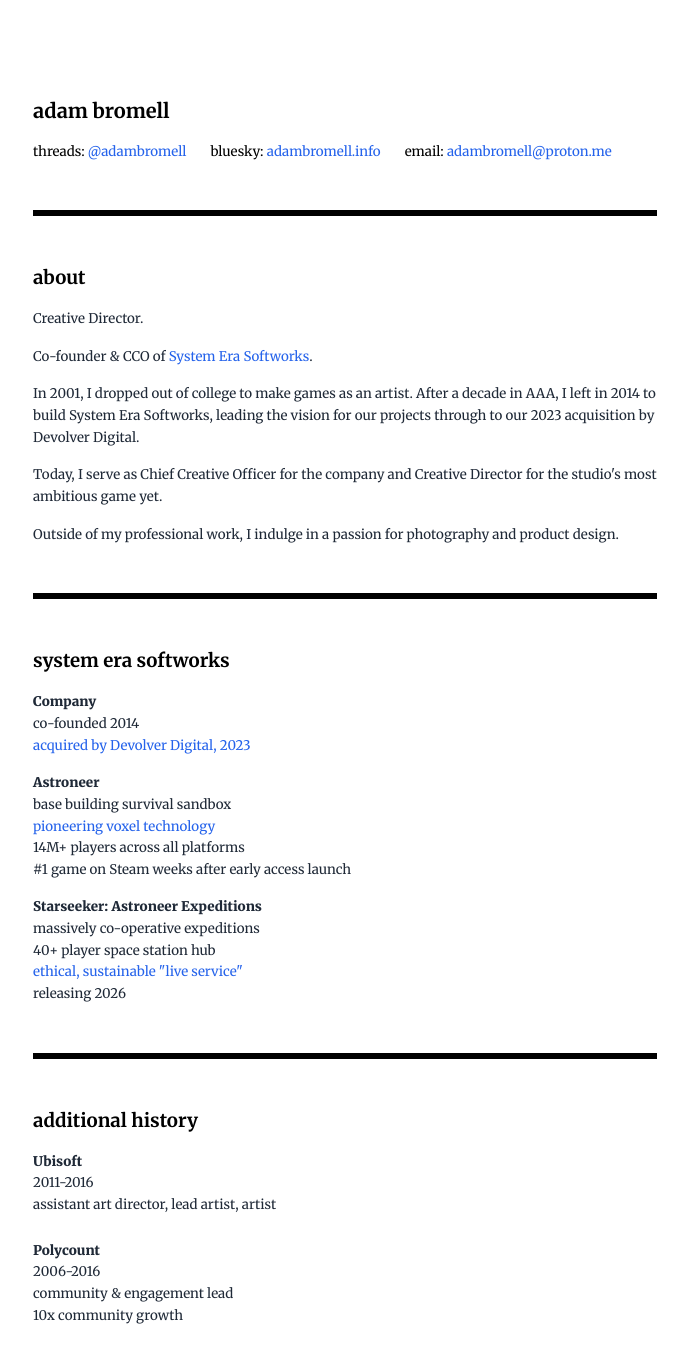
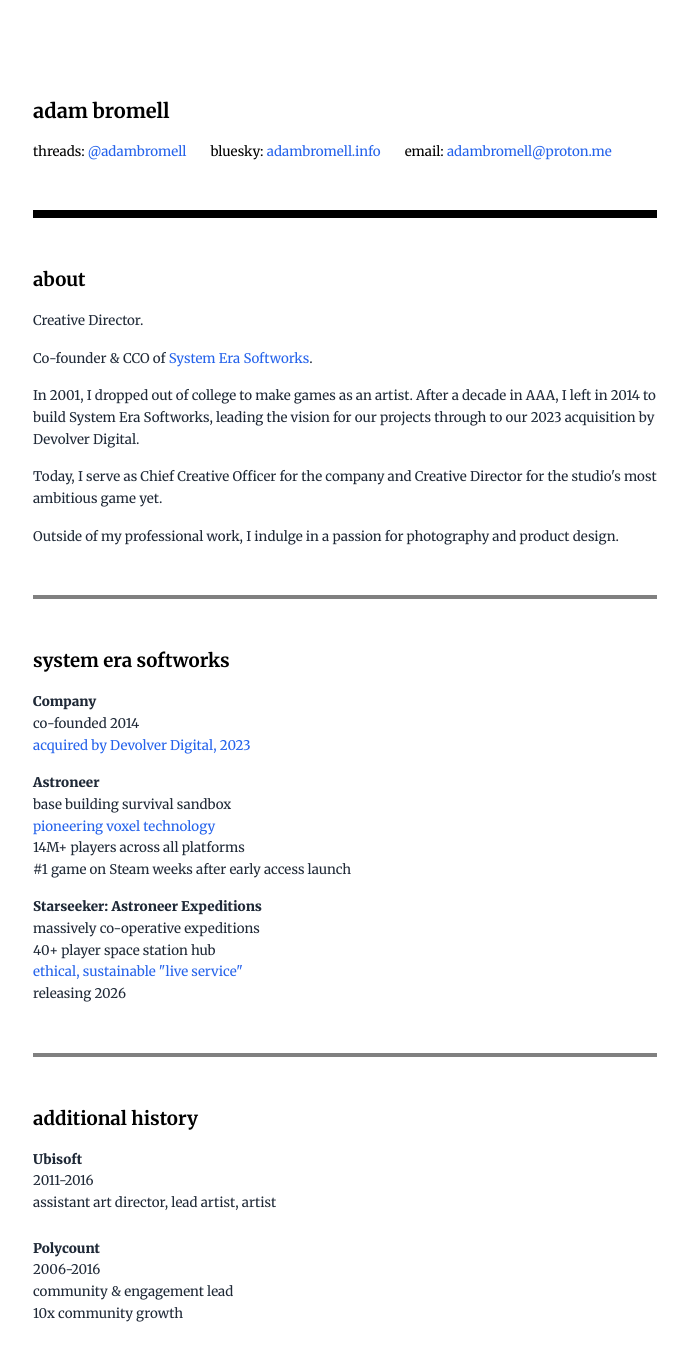
Before and after one commit to XYZCHiiLD/adambromell-site, a Next.js app: page / in a window 1280 px wide. Shown: the top 1346 px of the page, without its empty margins (295-983 px from the left). Built offline with nearby package versions, Linux system fonts and the light colour scheme.

Commit message:
Add files via upload

```diff
--- a/src/app/globals.css
+++ b/src/app/globals.css
@@ -25,7 +25,12 @@ h2 {
   font-weight: 900;
 }
 
-.rule-heavy {
-  border-width: 3px;
+.rule-header {
+  border-width: 4px;
   border-color: #000;
 }
+
+.rule-section {
+  border-width: 2px;
+  border-color: #808080;
+}
--- a/src/app/page.js
+++ b/src/app/page.js
@@ -38,7 +38,7 @@ export default function Home() {
           </div>
         </header>
 
-        <hr className="rule-heavy mb-12" />
+        <hr className="rule-header mb-12" />
 
         {/* About */}
         <section className="mb-12">
@@ -58,7 +58,7 @@ export default function Home() {
           </div>
         </section>
 
-        <hr className="rule-heavy mb-12" />
+        <hr className="rule-section mb-12" />
 
         {/* System Era */}
         <section className="mb-12">
@@ -88,7 +88,7 @@ export default function Home() {
           </div>
         </section>
 
-        <hr className="rule-heavy mb-12" />
+        <hr className="rule-section mb-12" />
 
         {/* Additional History */}
         <section className="mb-12">
```
